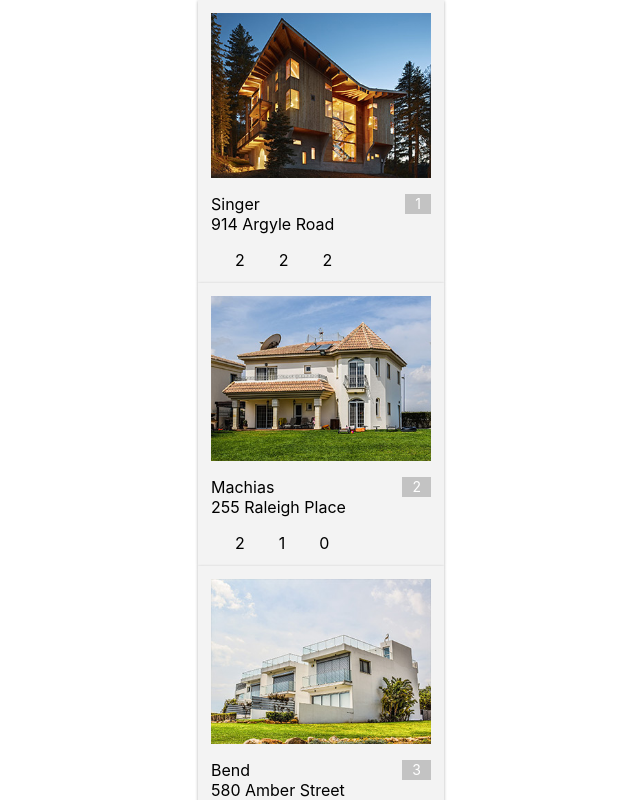
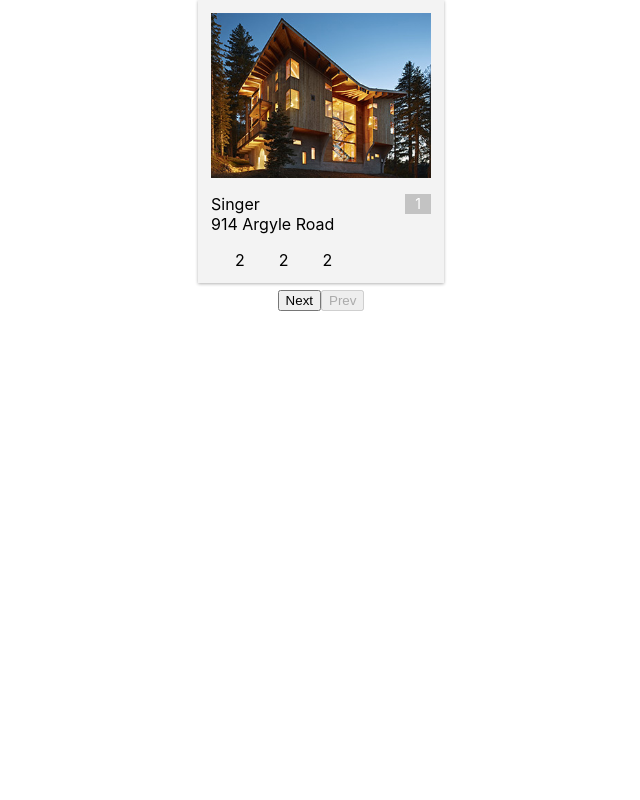
Before and after one commit to Hemapavuluri/ImageCarousel, a React (Create React App) app: page / in a window 1280 px wide. Shown: the top 800 px of the page, without its empty margins (319-959 px from the left). Built offline with nearby package versions, Linux system fonts and the light colour scheme.

Commit message:
Add next and prev buttons to display cards accordingly

```diff
--- a/src/App.css
+++ b/src/App.css
@@ -27,6 +27,10 @@
   position: relative;
 }
 
+.buttons {
+  padding: 25px;
+}
+
 @keyframes App-logo-spin {
   from {
     transform: rotate(0deg);
--- a/src/App.js
+++ b/src/App.js
@@ -8,18 +8,47 @@ class App extends Component {
   constructor(props){
     super(props);
     this.state = {
-      properties: data.properties
+      properties: data.properties,
+      property: data.properties[0]
     }
   }
 
+  nextProperty = () => {
+  const newIndex = this.state.property.index+1;
+  this.setState({
+    property: data.properties[newIndex]
+  })
+}
+
+prevProperty = () => {
+  const newIndex = this.state.property.index-1;
+  this.setState({
+    property: data.properties[newIndex]
+  })
+}
+
   render() {
-    const { properties } = this.state;
+    const { properties, property } = this.state;
     return (
       <div className="App">
         <div className="col">
           {
-            properties.map(property => <Card key={property.index} property={property} />)
+            <Card key={property.index} property={property} />
           }
+        </div>
+        <div className="buttons">
+          <button
+            onClick={() => this.nextProperty()}
+            disabled={property.index === data.properties.length-1}
+          >
+            Next
+          </button>
+          <button
+            onClick={() => this.prevProperty()}
+            disabled={property.index === 0}
+          >
+            Prev
+          </button>
         </div>
       </div>
     );
```
